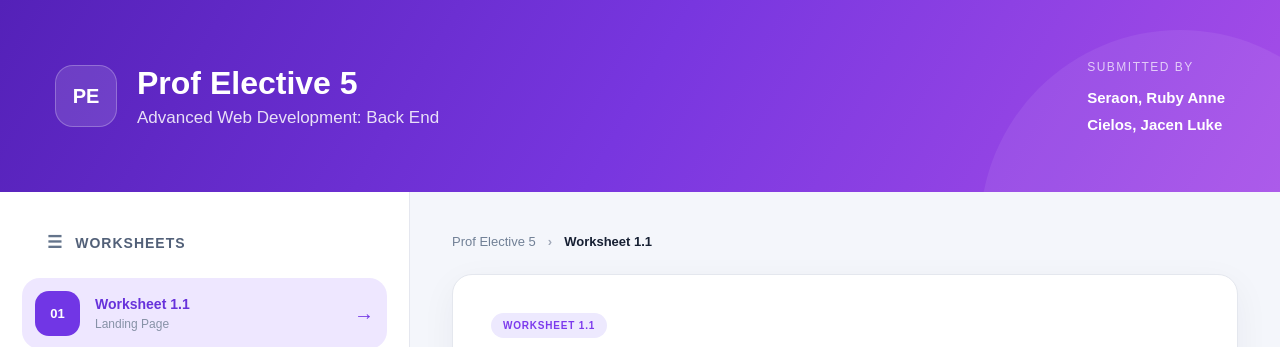
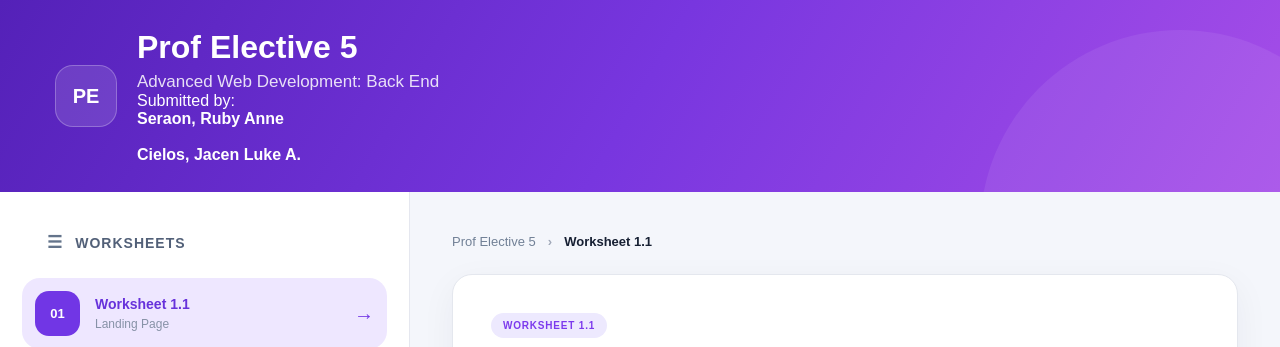
Before and after one commit to jecan14/profelect-5, a plain HTML site: page index.html in a window 1280 px wide. Shown: the top 347 px of the page. Drawn offline with Linux system fonts and the light colour scheme.

Commit message:
Revise submitted by section in index.html
Updated the submitted by section to include multiple names and adjusted formatting.

```diff
--- a/index.html
+++ b/index.html
@@ -45,26 +45,24 @@
                     Advanced Web Development: Back End
                 </p>
 
+
+
+            <span>
+                Submitted by:
+            </span>
+
+            <strong>
+                <br>Seraon, Ruby Anne</br>
+                <br>Cielos, Jacen Luke A.</br>
+            </strong>
+
+        </div>
+
+
             </div>
 
         </div>
 
-
-        <div class="submitted">
-
-            <span>
-                SUBMITTED BY
-            </span>
-
-            <strong>
-                Seraon, Ruby Anne
-            </strong>
-
-            <strong>
-                Cielos, Jacen Luke
-            </strong>
-
-        </div>
 
     </header>
 
```
